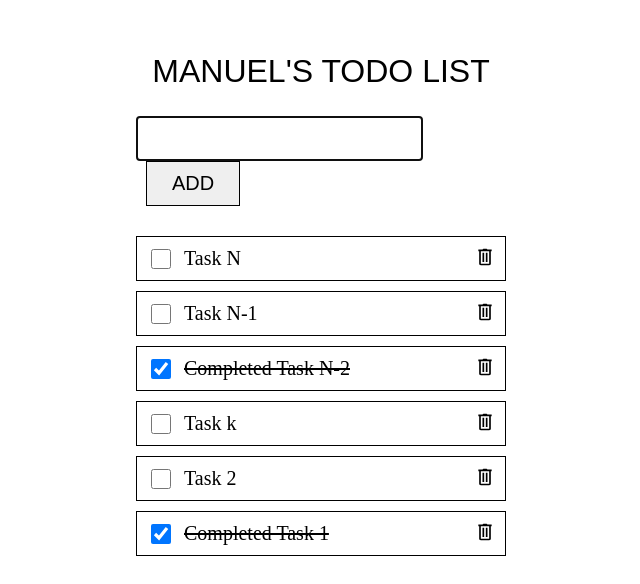
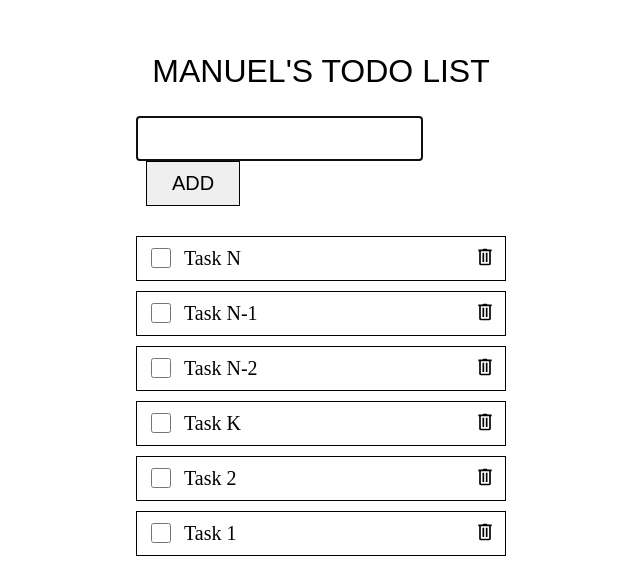
Before and after one commit to ManuGil22/Todo-list-angular-v2, an Angular app: page / in a window 1280 px wide. Shown: the part 124-708 px from the top of the page, without its empty margins (319-959 px from the left). Built offline with nearby package versions, Linux system fonts and the light colour scheme.

Commit message:
Checkbox and task are fully connected and working

```diff
--- a/src/app/app.module.ts
+++ b/src/app/app.module.ts
@@ -9,6 +9,7 @@ import { TaskListComponent } from './components/task-list/task-list.component';
 import { TaskComponent } from './components/task/task.component';
 import { CheckboxComponent } from './components/checkbox/checkbox.component';
 import { DeleteBtnComponent } from './components/delete-btn/delete-btn.component';
+import { TaskRowComponent } from './components/task-row/task-row.component';
 
 @NgModule({
   declarations: [
@@ -20,6 +21,7 @@ import { DeleteBtnComponent } from './components/delete-btn/delete-btn.component
     TaskComponent,
     CheckboxComponent,
     DeleteBtnComponent,
+    TaskRowComponent,
   ],
   imports: [
     BrowserModule
--- a/src/app/components/checkbox/checkbox.component.html
+++ b/src/app/components/checkbox/checkbox.component.html
@@ -1 +1 @@
-<input type="checkbox" checked="{{isChecked}}">
+<input type="checkbox" (change)="checkboxHandler($event)">
--- a/src/app/components/checkbox/checkbox.component.ts
+++ b/src/app/components/checkbox/checkbox.component.ts
@@ -1,4 +1,4 @@
-import { Component, OnInit, Input} from '@angular/core';
+import { Component, EventEmitter, OnInit, Output} from '@angular/core';
 
 @Component({
   selector: 'app-checkbox',
@@ -6,11 +6,15 @@ import { Component, OnInit, Input} from '@angular/core';
   styleUrls: ['./checkbox.component.css']
 })
 export class CheckboxComponent implements OnInit {
-  @Input() isChecked = '';
+  @Output() isChecked = new EventEmitter<boolean>();
 
   constructor() { }
 
   ngOnInit(): void {
   }
 
+  checkboxHandler(event:any){
+    this.isChecked.emit(event.target.checked);
+  }
+
 }
--- a/src/app/components/task-list/task-list.component.css
+++ b/src/app/components/task-list/task-list.component.css
@@ -2,28 +2,3 @@
     margin-top: 30px;
     width: 370px;
 }
-
-.task-container{
-    border: 1px solid black;
-    margin: 10px 0;
-    padding: 0 10px;
-    display: flex;
-}
-
-.line-through{
-    text-decoration: line-through;
-}
-
-.checkbox {
-    display: flex;
-    justify-content: center;
-    align-items: center;
-    margin-right: 10px;
-}
-
-.delete-btn {
-    display: flex;
-    justify-content: center;
-    align-items: center;
-    margin-left: auto;
-}
--- a/src/app/components/task-list/task-list.component.html
+++ b/src/app/components/task-list/task-list.component.html
@@ -1,33 +1,8 @@
 <div class="task-list">
-    <div class="task-container">
-        <app-checkbox class="checkbox"></app-checkbox>
-        <app-task taskDescription="Task N"></app-task>
-        <app-delete-btn class="delete-btn"></app-delete-btn>
-    </div>
-    <div class="task-container">
-        <app-checkbox class="checkbox"></app-checkbox>
-        <app-task taskDescription="Task N-1"></app-task>
-        <app-delete-btn class="delete-btn"></app-delete-btn>
-    </div>
-    <div class="task-container">
-        <app-checkbox class="checkbox" isChecked="checked"></app-checkbox>
-        <app-task taskDescription="Completed Task N-2" class="line-through"></app-task>
-        <app-delete-btn class="delete-btn"></app-delete-btn>
-    </div>
-    <div class="task-container">
-        <app-checkbox class="checkbox"></app-checkbox>
-        <app-task taskDescription="Task k"></app-task>
-        <app-delete-btn class="delete-btn"></app-delete-btn>
-    </div>
-    <div class="task-container">
-        <app-checkbox class="checkbox"></app-checkbox>
-        <app-task taskDescription="Task 2"></app-task>
-        <app-delete-btn class="delete-btn"></app-delete-btn>
-    </div>
-    <div class="task-container">
-        <app-checkbox class="checkbox" isChecked="chceked"></app-checkbox>
-        <app-task taskDescription="Completed Task 1" class="line-through"></app-task>
-        <app-delete-btn class="delete-btn"></app-delete-btn>
-    </div>
-
+    <app-task-row taskDescription="Task N"></app-task-row>
+    <app-task-row taskDescription="Task N-1"></app-task-row>
+    <app-task-row taskDescription="Task N-2"></app-task-row>
+    <app-task-row taskDescription="Task K"></app-task-row>
+    <app-task-row taskDescription="Task 2"></app-task-row>
+    <app-task-row taskDescription="Task 1"></app-task-row>
 </div>
--- a/src/app/components/task-list/task-list.component.ts
+++ b/src/app/components/task-list/task-list.component.ts
@@ -5,11 +5,11 @@ import { Component, OnInit } from '@angular/core';
   templateUrl: './task-list.component.html',
   styleUrls: ['./task-list.component.css']
 })
+
 export class TaskListComponent implements OnInit {
 
   constructor() { }
 
   ngOnInit(): void {
   }
-
 }
--- /dev/null
+++ b/src/app/components/task-row/task-row.component.css
@@ -0,0 +1,16 @@
+.task-container{
+    display: flex;
+    align-items: center;
+    border: 1px solid black;
+    margin: 10px 0;
+    padding: 0 10px;
+    display: flex;
+}
+
+.checkbox {
+    margin-right: 10px;
+}
+
+.delete-btn {
+    margin-left: auto;
+}
--- /dev/null
+++ b/src/app/components/task-row/task-row.component.html
@@ -0,0 +1,5 @@
+<div class="task-container">
+    <app-checkbox class="checkbox" (isChecked)="isTaskCompleted($event)"></app-checkbox>
+    <app-task taskDescription="{{taskDescription}}" completedTask="{{taskCompleted}}"></app-task>
+    <app-delete-btn class="delete-btn"></app-delete-btn>
+</div>
--- /dev/null
+++ b/src/app/components/task-row/task-row.component.ts
@@ -0,0 +1,21 @@
+import { Component, OnInit, Input } from '@angular/core';
+
+@Component({
+  selector: 'app-task-row',
+  templateUrl: './task-row.component.html',
+  styleUrls: ['./task-row.component.css']
+})
+export class TaskRowComponent implements OnInit {
+  @Input() taskDescription = '';
+  taskCompleted = false ;
+
+  constructor() { }
+
+  ngOnInit(): void {
+  }
+
+  isTaskCompleted(value: boolean){
+    this.taskCompleted = value;
+  }
+
+}
--- a/src/app/components/task/task.component.css
+++ b/src/app/components/task/task.component.css
@@ -3,3 +3,7 @@
     padding: 10px 0;
     font-size: 20px;
 }
+
+.completed-task{
+    text-decoration: line-through;
+}
--- a/src/app/components/task/task.component.html
+++ b/src/app/components/task/task.component.html
@@ -1 +1,3 @@
-<p class="task">{{taskDescription}}</p>
+<p class="{{completedTask == 'true' ? 'task completed-task' : 'task' }}">
+    {{completedTask == 'true' ? 'Completed ' : ''}}{{taskDescription}}
+</p>
--- a/src/app/components/task/task.component.ts
+++ b/src/app/components/task/task.component.ts
@@ -6,11 +6,14 @@ import { Component, OnInit, Input } from '@angular/core';
   styleUrls: ['./task.component.css']
 })
 export class TaskComponent implements OnInit {
-  @Input() taskDescription = '';
+  @Input() taskDescription = '' ;
+  @Input() completedTask = 'false' ;
 
   constructor() { }
 
   ngOnInit(): void {
   }
 
+
+
 }
```
Also changed, not shown: 1 other file (tests, documents, lock files or other folders).
